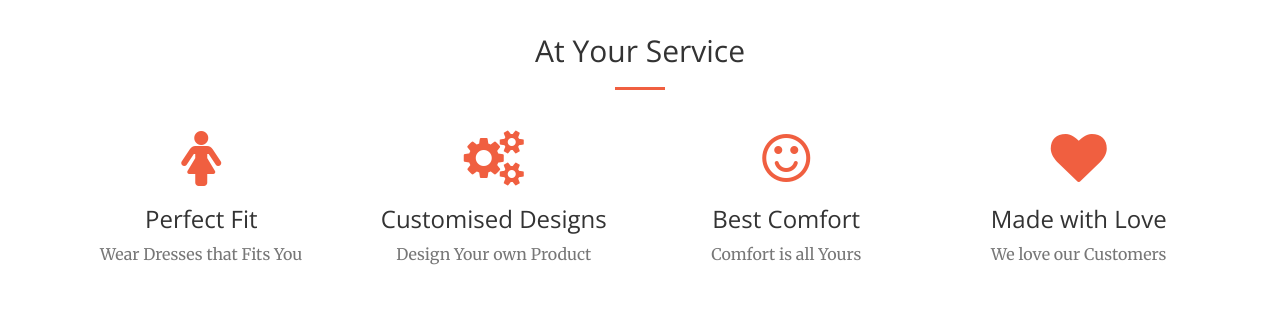
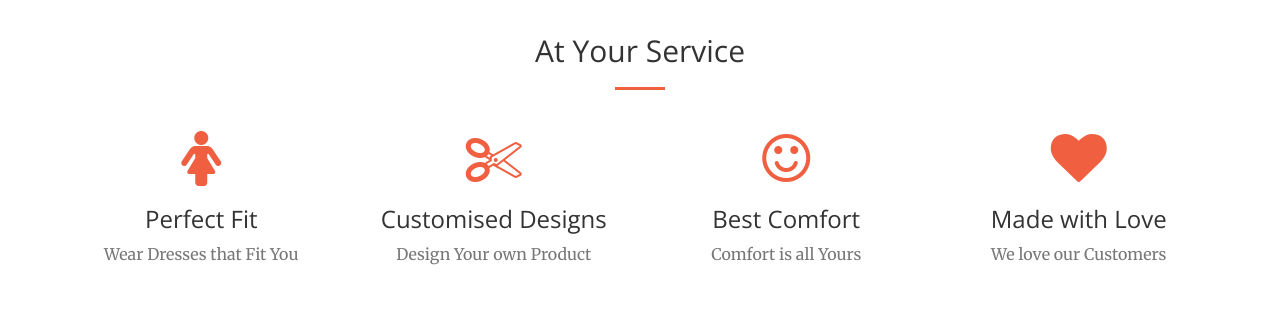
Before and after one commit to pratyushabijja/ComfortDesignsWebsite, a website: page index.html in a window 1280 px wide. Shown: the part 1260-1576 px from the top of the page. Drawn offline with nearby package versions, Linux system fonts and the light colour scheme.

```diff
--- a/index.html
+++ b/index.html
@@ -107,12 +107,12 @@
                     <div class="service-box">
                         <i class="fa fa-4x fa-female text-primary sr-icons"></i>
                         <h3>Perfect Fit</h3>
-                        <p class="text-muted">Wear Dresses that Fits You</p>
+                        <p class="text-muted">Wear Dresses that Fit You</p>
                     </div>
                 </div>
                 <div class="col-lg-3 col-md-6 text-center">
                     <div class="service-box">
-                        <i class="fa fa-4x fa-cogs text-primary sr-icons"></i>
+                        <i class="fa fa-4x fa-scissors text-primary sr-icons"></i>
                         <h3>Customised Designs</h3>
                         <p class="text-muted">Design Your own Product</p>
                     </div>
```
Also changed, not shown: img/header.jpg.
